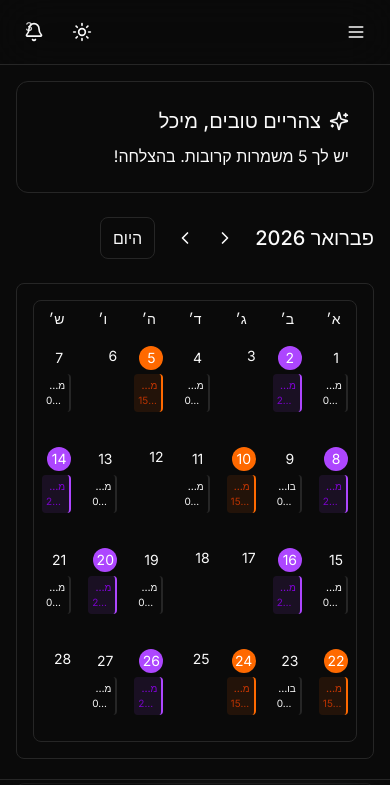
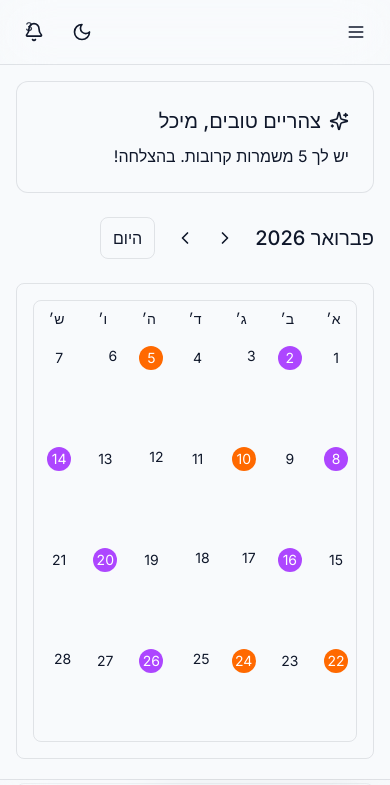
Before and after one commit to garrikmar/Shiftit, a React (Vite) app: page / in a window 390 px wide. Shown: the top 785 px of the page. Built offline with nearby package versions, Linux system fonts and the light colour scheme.

Commit message:
small fix for mobile

```diff
--- a/src/app/components/calendar/month-view.tsx
+++ b/src/app/components/calendar/month-view.tsx
@@ -31,7 +31,13 @@ export function MonthView({ monthInfo, shifts, onShiftClick }: MonthViewProps) {
           const shift = shifts.find((s) => s.date === dateStr);
 
           return (
-            <div key={i} className="bg-card min-h-[100px] p-2 hover:bg-accent/50 transition-colors">
+            <div
+              key={i}
+              className={`bg-card min-h-[100px] p-2 hover:bg-accent/50 transition-colors ${
+                shift ? "cursor-pointer" : ""
+              }`}
+              onClick={() => shift && onShiftClick(shift)}
+            >
               <div
                 className={`text-sm mb-1 ${
                   shift
@@ -49,8 +55,7 @@ export function MonthView({ monthInfo, shifts, onShiftClick }: MonthViewProps) {
               </div>
               {shift && (
                 <div
-                  onClick={() => onShiftClick(shift)}
-                  className={`p-1 rounded border-r-2 cursor-pointer transition-colors mb-1 ${
+                  className={`hidden sm:block p-1 rounded border-r-2 transition-colors mb-1 ${
                     shift.title.includes("לילה")
                       ? "bg-purple-500/10 border-purple-500 text-purple-700 dark:text-purple-300 hover:bg-purple-500/20"
                       : shift.title.includes("ערב")
--- a/src/app/contexts/theme-context.tsx
+++ b/src/app/contexts/theme-context.tsx
@@ -16,7 +16,7 @@ export function ThemeProvider({ children }: { children: ReactNode }) {
     if (stored === 'light' || stored === 'dark') {
       return stored;
     }
-    return 'dark';
+    return 'light';
   });
 
   // Apply theme class immediately on mount
```
